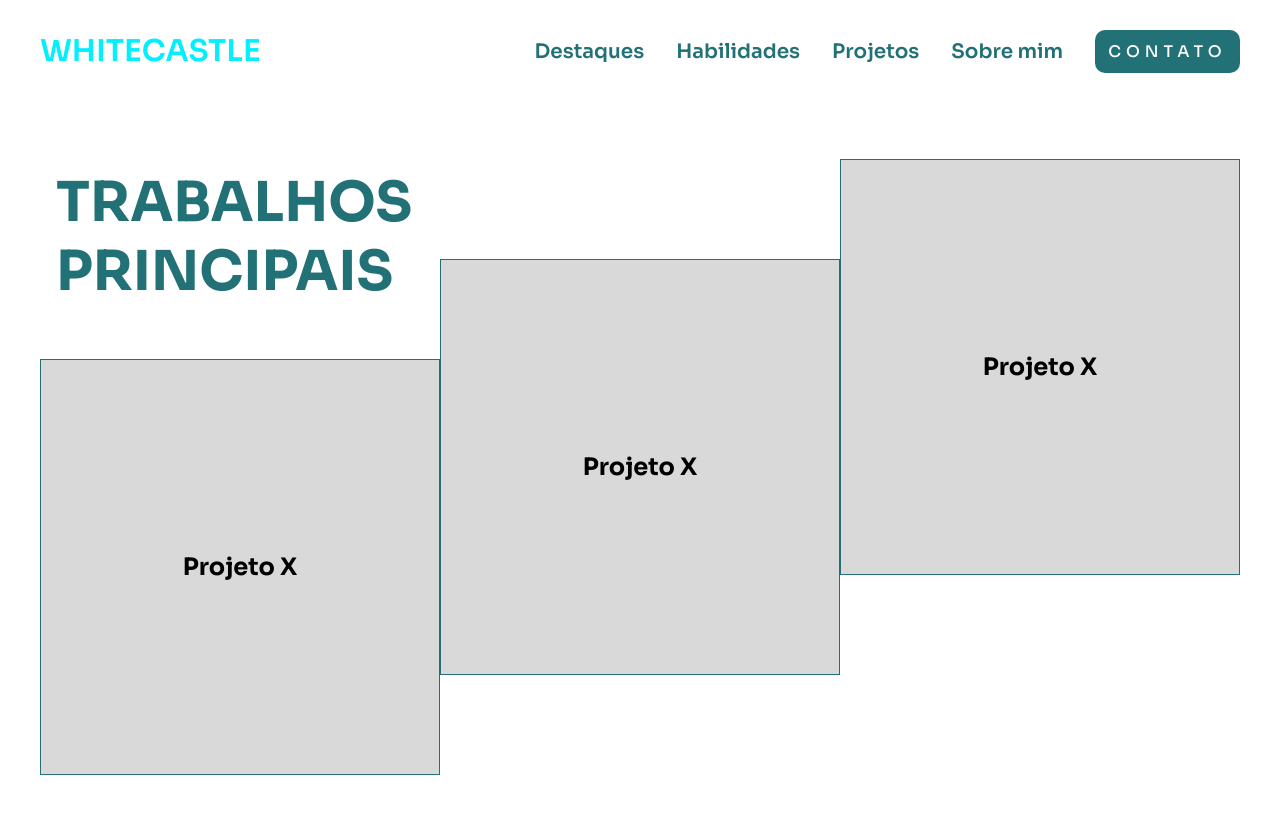
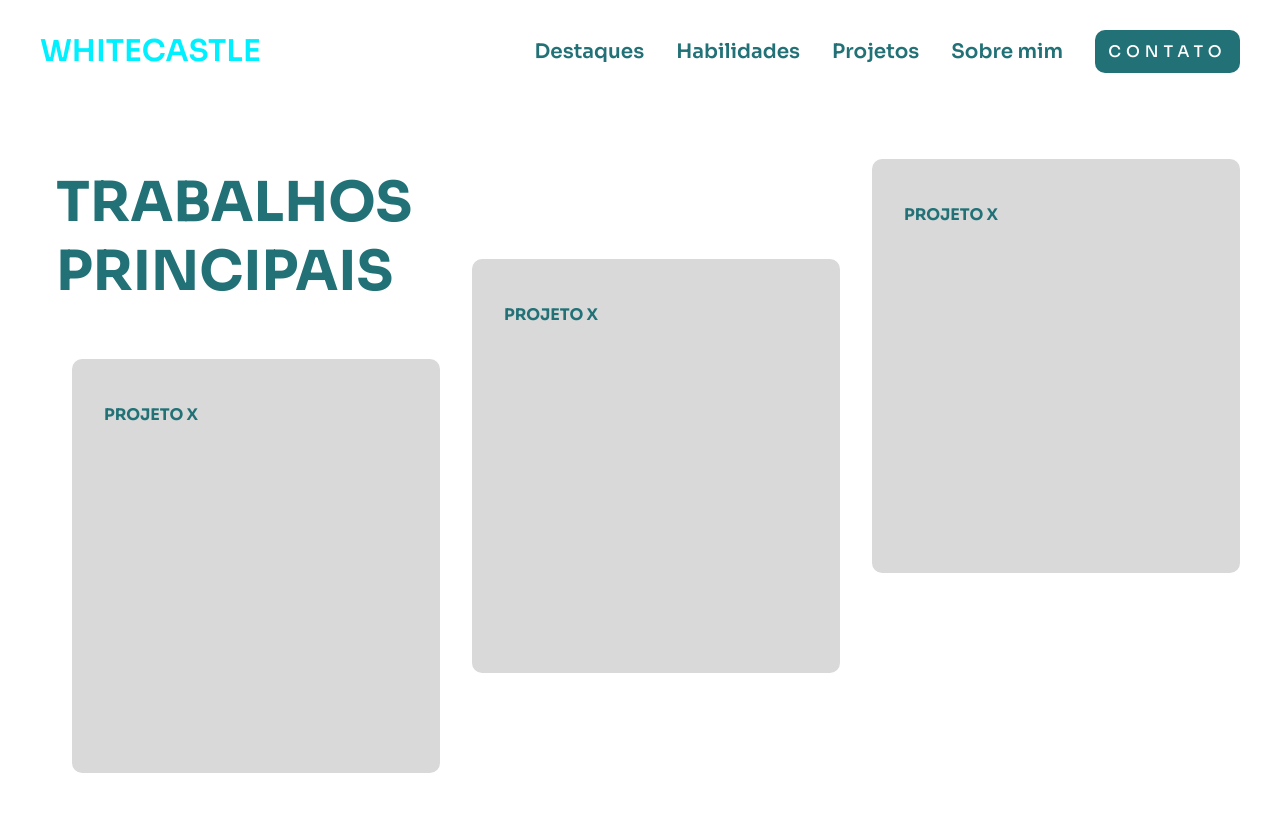
Before and after one commit to CastleWhite23/novo-portifolio, a React (Vite) app: page / in a window 1280 px wide. Shown: the top 814 px of the page. Built offline with nearby package versions, Linux system fonts and the light colour scheme.

Commit message:
adicionando uma variant do card home

```diff
--- a/src/components/Card/Card.css
+++ b/src/components/Card/Card.css
@@ -1,11 +1,48 @@
 .card{
     display: flex;
-    align-items: center;
-    justify-content: center;
+    align-items: start;
+    justify-content: space-between;
+    flex-direction: column;
     padding: 2rem;
 }
 
 .card.home{
-    background-color: #D9D9D9;
-    border: 1px solid #217176;
+    background-color: #d9d9d9;
+    /* border: 1px solid #217176; */
+    border-radius: 10px;
+    margin-left: 2rem;
 }
+
+.card.journey{
+    background-color: #d9d9d9;
+    display: flex;
+    flex-direction: column;
+    align-items: center;
+    /* border: 1px solid #217176; */
+    border-radius: 30%;
+
+    margin-left: 2rem;
+}
+
+.card.journey h2{
+    font-weight: 400;
+    font-size: 26px;
+}
+
+.card.journey p{
+    text-align: center;
+    text-wrap: wrap;
+    color: #404040;
+}
+
+.card.home h2{
+    font-size: 1rem;
+    color:#217176;
+    text-transform: uppercase;
+}
+
+.card .btns{
+    display: flex;
+    flex-direction: row;
+    gap: 1rem;
+}
```
